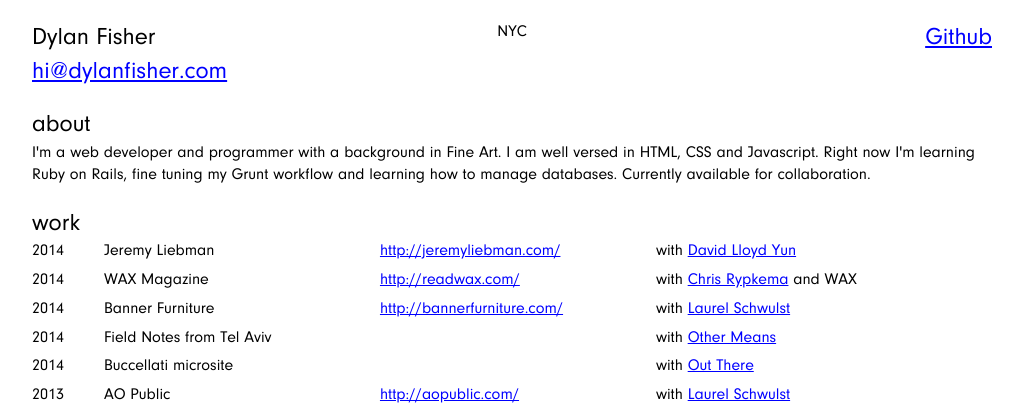
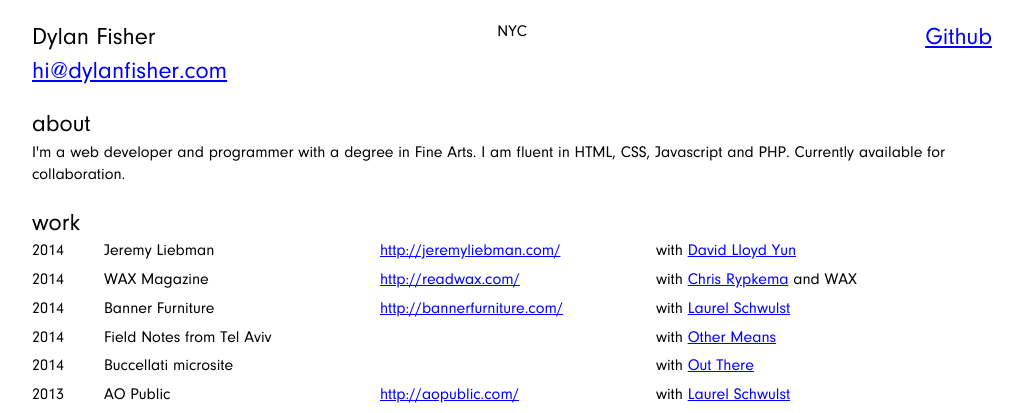
Before and after one commit to dylanfisher/my-website, a PHP site: page / in a window 1280 px wide. Shown: the top 413 px of the page, without its empty margins (128-1150 px from the left). Run offline with PHP 8.4, Linux system fonts and the light colour scheme; some libraries are stand-ins or nearby versions.

Commit message:
update desctiption

```diff
--- a/index.php
+++ b/index.php
@@ -1,3 +1,6 @@
+<?php
+  $description = "I'm a web developer and programmer with a degree in Fine Arts. I am fluent in HTML, CSS, Javascript and PHP. Currently available for collaboration.";
+?>
 <!DOCTYPE html>
 <html class="no-js">
 <head>
@@ -59,8 +62,7 @@
 -->
   <meta charset="utf-8">
   <meta http-equiv="X-UA-Compatible" content="IE=edge,chrome=1">
-  <meta name="description" content="I'm a front end developer with a fine art degree. I build responsive websites with HTML5, CSS3 and jQuery. Hire me for your next web project.">
-  <meta name="keywords" content="dylan fisher, dylan, fisher, parsons, design, art, artist, painter, gif, front end developer, programmer, html, css, javascript, jquery, new york, nyc, brooklyn, seattle">
+  <meta name="description" content="<?php echo $description ?>">
   <meta name="viewport" content="width=device-width, initial-scale=1.0, maximum-scale=1.0, user-scalable=no" />
   <title id="head-title">Dylan Fisher</title>
   <link id="favicon" rel="icon" type="image/png" href="images/rainbow/rainbow<?php echo rand(0, 72); ?>.gif">
@@ -82,7 +84,7 @@
       <h2 class="github"><a class="github" href="https://github.com/dylanfisher" target="_blank">Github</a></h2>
       <h2 class="title">about</h2>
       <div>
-         <p>I'm a web developer and programmer with a background in Fine Art. I am well versed in HTML, CSS and Javascript. Right now I'm learning Ruby on Rails, fine tuning my Grunt workflow and learning how to manage databases. Currently available for collaboration.</p>
+         <p><?php echo $description ?></p>
       </div>
     </header>
     <h2 class="title">work</h2>
```
